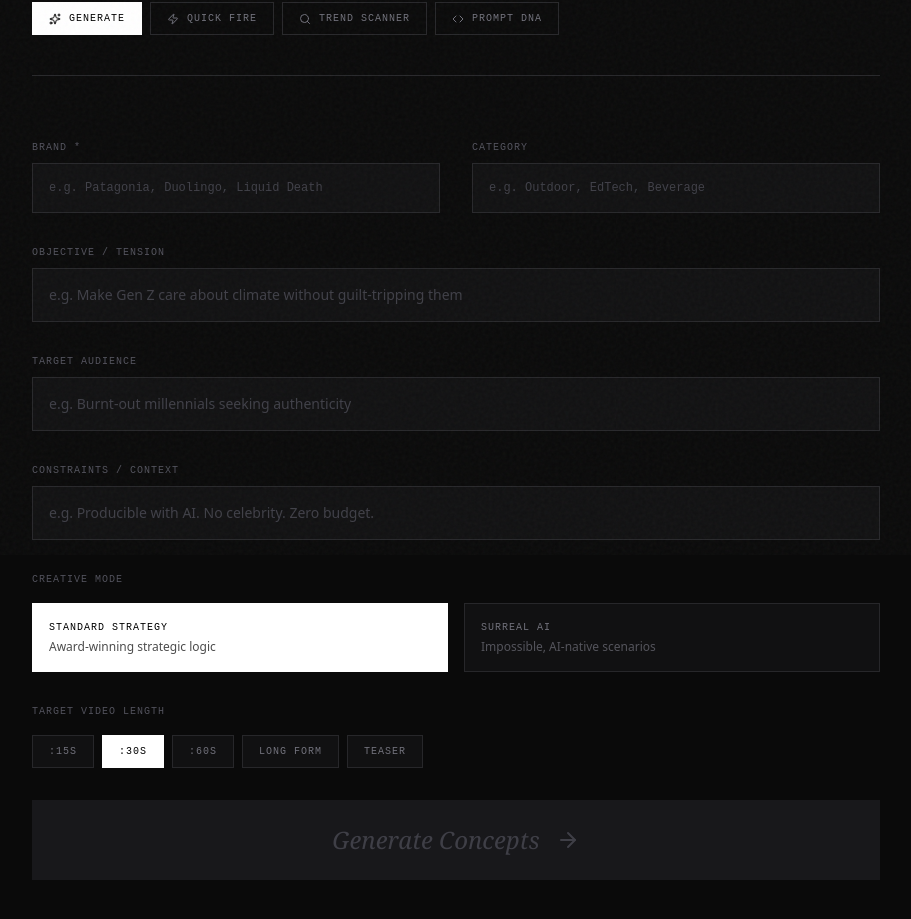
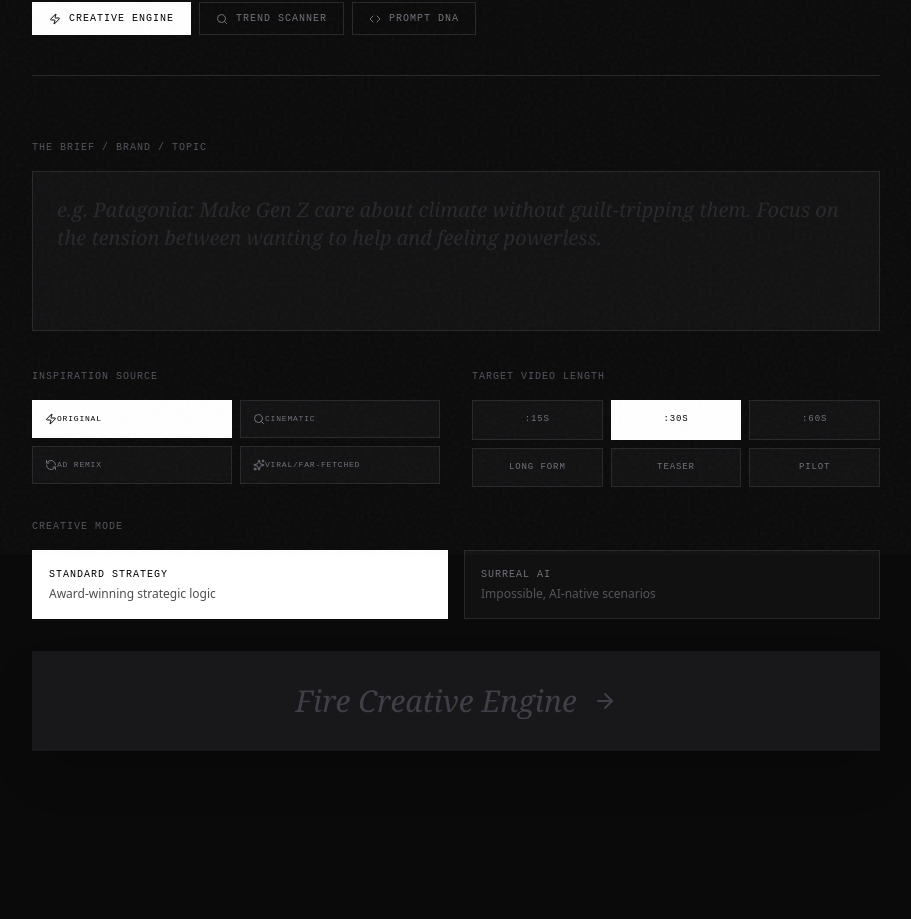
Before and after one commit to Nonfungiblefuturist/brief-machine, a React (Vite) app: page / in a window 1280 px wide. Shown: the part 245-1164 px from the top of the page, without its empty margins (184-1095 px from the left). After the commit the page ends 1076 px from the top, so only its background shows below. Built offline with nearby package versions, Linux system fonts and the light colour scheme.

Commit message:
feat: Add inspiration modes to concept generation
Introduces new "Inspiration Modes" to guide AI concept generation, allowing users to select stylistic or strategic approaches like Cinematic, Ad Remix, or Viral. This expands the creative possibilities beyond purely strategic logic.

```diff
--- a/src/App.tsx
+++ b/src/App.tsx
@@ -65,6 +65,12 @@ For each concept provide:
 4. CULTURAL HOOKS (based on current 2025-2026 landscape)
 Tag each concept with 2-3 specific and niche cultural currents that are highly relevant to the idea, in addition to broader ones. For each hook, provide a brief (1-2 sentence) justification for its inclusion, explaining how the concept resonates with that specific cultural undercurrent.
 
+INSPIRATION MODES:
+- ORIGINAL: Focus on pure strategic logic and human insight.
+- CINEMATIC / MOVIE STYLE: Draw inspiration from iconic film genres, directors (e.g., Wes Anderson, Nolan, Kubrick), or specific cinematic tropes. The concept should feel like a "pitch pilot" or a teaser for a larger narrative.
+- AD REMIX: Take inspiration from classic, award-winning ad campaigns (e.g., "Think Different", "Just Do It", "The Man Your Man Could Smell Like") and remix their core mechanics for the current brand and cultural context.
+- VIRAL / FAR-FETCHED: Cook up ideas that are intentionally provocative, surreal, or "too far" to be ignored. Focus on "viral-worthy" mechanics that demand attention through sheer audacity or experimental AI execution.
+
 RULES:
 - Never generate safe, obvious, or expected ideas
 - Never default to "emotional storytelling" as a concept — that's a TECHNIQUE, not an IDEA
@@ -104,19 +110,6 @@ For each trend, provide:
 - A "viral_concept" — A specific, high-impact idea for a video or stunt that leverages this trend. It should be designed for shareability.
 - A "video_hook" — A 3-second hook for social media (TikTok/Reels) to grab attention immediately.
 - A "ai_execution_methods" — Detail specific AI-driven methods (e.g., using specific tools like Midjourney, Runway, ElevenLabs) to execute the viral concept and video hook on a minimal budget.`;
-
-const QUICK_FIRE_PROMPT = `You are an elite creative director. You generate high-impact, one-line AI-native advertising ideas that are designed to go viral.
-
-The user has specified a target DURATION/FORMAT: {duration_context}
-
-Each idea must:
-- Be a single, provocative sentence.
-- Leverage AI-native surrealism or impossible scenarios.
-- Solve a cultural tension for the brand.
-- Be immediately "visualizable" in the mind.
-- Be specifically tailored to the requested DURATION/FORMAT (e.g., if it's 15s, it must be a quick punch; if it's a pitch pilot, it must feel like a world-building teaser).
-
-Format: A list of 5 one-line provocations.`;
 
 // --- Types ---
 
@@ -189,17 +182,12 @@ const RiskBadge = ({ level }: { level: 'safe' | 'brave' | 'dangerous' }) => {
 };
 
 export default function App() {
-  const [view, setView] = useState<"input" | "loading" | "results" | "trends" | "prompt" | "quickfire">("input");
+  const [view, setView] = useState<"input" | "loading" | "results" | "trends" | "prompt">("input");
   const [mode, setMode] = useState<"standard" | "surreal">("standard");
-  const [brand, setBrand] = useState("");
-  const [category, setCategory] = useState("");
-  const [objective, setObjective] = useState("");
-  const [audience, setAudience] = useState("");
-  const [constraint, setConstraint] = useState("");
+  const [briefInput, setBriefInput] = useState("");
   const [videoLength, setVideoLength] = useState<string>(":30s");
+  const [inspiration, setInspiration] = useState<"original" | "movie" | "ad" | "viral">("original");
   const [selectedConcepts, setSelectedConcepts] = useState<number[]>([]);
-  const [quickFireInput, setQuickFireInput] = useState("");
-  const [quickFireFormat, setQuickFireFormat] = useState("30s");
   const [quickFireResults, setQuickFireResults] = useState<string[]>([]);
   const [results, setResults] = useState<Results | null>(null);
   const [trends, setTrends] = useState<Trend[] | null>(null);
@@ -232,22 +220,25 @@ export default function App() {
   }, [view]);
 
   const generateConcepts = async () => {
-    if (!brand.trim()) return;
+    if (!briefInput.trim()) return;
     setError(null);
     setView("loading");
 
     try {
       const ai = new GoogleGenAI({ apiKey: process.env.GEMINI_API_KEY });
+
+      // Combined prompt for Strategic Foundation, 3 Deep Concepts, and 5 Quick Provocations
       const response = await ai.models.generateContent({
         model: "gemini-3.1-pro-preview",
-        contents: `Generate 3 award-caliber ad concepts for:
-BRAND: ${brand}
-CATEGORY: ${category || "Not specified"}
-OBJECTIVE: ${objective || "Brand fame / cultural relevance"}
-TARGET AUDIENCE: ${audience || "Culturally engaged 18-35"}
-CONSTRAINTS/CONTEXT: ${constraint || "None"}
+        contents: `USER BRIEF / INPUT: ${briefInput}
 TARGET VIDEO LENGTH: ${videoLength}
+INSPIRATION MODE: ${inspiration.toUpperCase()}
 MODE: ${mode === "surreal" ? "SURREAL AI (Impossible Scenarios)" : "STANDARD STRATEGY"}
+
+TASK:
+1. Parse the USER BRIEF to identify the BRAND, CATEGORY, and the core TENSION/INSIGHT.
+2. Generate 3 award-caliber ad concepts (Deep Concepts).
+3. Generate 5 high-impact, one-line "Quick Fire" provocations specifically tailored to the TARGET VIDEO LENGTH.
 
 Think D&AD. Think Cannes.`,
         config: {
@@ -260,6 +251,10 @@ Think D&AD. Think Cannes.`,
               category: { type: Type.STRING },
               tension: { type: Type.STRING },
               insight: { type: Type.STRING },
+              quick_fire: {
+                type: Type.ARRAY,
+                items: { type: Type.STRING }
+              },
               concepts: {
                 type: Type.ARRAY,
                 items: {
@@ -303,13 +298,14 @@ Think D&AD. Think Cannes.`,
                 }
               }
             },
-            required: ["brand", "category", "tension", "insight", "concepts"]
+            required: ["brand", "category", "tension", "insight", "concepts", "quick_fire"]
           }
         }
       });
 
       const parsed = JSON.parse(response.text || "{}");
       setResults(parsed);
+      setQuickFireResults(parsed.quick_fire || []);
       setExpandedConcept(0);
       setSelectedConcepts([]);
       setView("results");
@@ -579,42 +575,6 @@ Think D&AD. Think Cannes.`,
     }
   };
 
-  const generateQuickFire = async () => {
-    if (!quickFireInput.trim()) return;
-    setError(null);
-    setView("loading");
-
-    try {
-      const ai = new GoogleGenAI({ apiKey: process.env.GEMINI_API_KEY });
-      const response = await ai.models.generateContent({
-        model: "gemini-3.1-pro-preview",
-        contents: `Generate 5 one-line viral AI ad/video ideas for: ${quickFireInput}.
-        Target Format/Duration: ${quickFireFormat}`,
-        config: {
-          systemInstruction: QUICK_FIRE_PROMPT.replace("{duration_context}", quickFireFormat),
-          responseMimeType: "application/json",
-          responseSchema: {
-            type: Type.OBJECT,
-            properties: {
-              ideas: {
-                type: Type.ARRAY,
-                items: { type: Type.STRING }
-              }
-            },
-            required: ["ideas"]
-          }
-        }
-      });
-
-      const parsed = JSON.parse(response.text || "{}");
-      setQuickFireResults(parsed.ideas || []);
-      setView("quickfire");
-    } catch (e) {
-      console.error(e);
-      setError("Quick Fire failed. The creative sparks are damp.");
-      setView("input");
-    }
-  };
 
   return (
     <div className="min-h-screen relative overflow-x-hidden selection:bg-white selection:text-black">
@@ -647,8 +607,7 @@ Think D&AD. Think Cannes.`,
 
           <nav className="flex flex-wrap gap-2 mt-8">
             {[
-              { id: "input", label: "Generate", icon: Sparkles },
-              { id: "quickfire", label: "Quick Fire", icon: Zap },
+              { id: "input", label: "Creative Engine", icon: Zap },
               { id: "trends", label: "Trend Scanner", icon: Search, action: fetchTrends },
               { id: "prompt", label: "Prompt DNA", icon: Code },
             ].map((item) => (
@@ -688,89 +647,6 @@ Think D&AD. Think Cannes.`,
 
         {/* Views */}
         <main>
-          {/* QUICK FIRE VIEW */}
-          {view === "quickfire" && (
-            <motion.div
-              initial={{ opacity: 0 }}
-              animate={{ opacity: 1 }}
-              className="space-y-8"
-            >
-              <div className="bg-zinc-900/50 border border-zinc-800 p-8">
-                <div className="font-mono text-[10px] text-zinc-600 uppercase tracking-widest mb-6">
-                  Quick Fire Mode
-                </div>
-                <div className="space-y-6">
-                  <div className="flex gap-4">
-                    <input
-                      type="text"
-                      value={quickFireInput}
-                      onChange={(e) => setQuickFireInput(e.target.value)}
-                      placeholder="Enter brand or topic for instant AI ideas..."
-                      className="flex-1 bg-zinc-950 border border-zinc-800 px-4 py-3 text-sm text-zinc-200 outline-none focus:border-zinc-600 transition-colors"
-                    />
-                    <button
-                      onClick={generateQuickFire}
-                      className="bg-white text-black px-6 py-3 font-mono text-[10px] uppercase tracking-widest hover:bg-zinc-200 transition-colors"
-                    >
-                      Fire
-                    </button>
-                  </div>
-
-                  <div className="flex flex-wrap gap-2">
-                    {["15s", "30s", "1m", "2m", "Pitch Pilot / Teaser"].map((f) => (
-                      <button
-                        key={f}
-                        onClick={() => setQuickFireFormat(f)}
-                        className={cn(
-                          "px-3 py-1.5 font-mono text-[9px] uppercase tracking-widest border transition-all",
-                          quickFireFormat === f
-                            ? "bg-zinc-200 text-black border-zinc-200"
-                            : "bg-transparent text-zinc-500 border-zinc-800 hover:border-zinc-600"
-                        )}
-                      >
-                        {f}
-                      </button>
-                    ))}
-                  </div>
-                </div>
-              </div>
-
-              <div className="space-y-4">
-                {quickFireResults.map((idea, idx) => (
-                  <motion.div
-                    key={idx}
-                    initial={{ opacity: 0, x: -20 }}
-                    animate={{ opacity: 1, x: 0 }}
-                    transition={{ delay: idx * 0.1 }}
-                    className="bg-zinc-900/30 border border-zinc-800 p-6 flex gap-6 items-center group hover:border-zinc-700 transition-all"
-                  >
-                    <span className="font-mono text-[10px] text-zinc-700">0{idx + 1}</span>
-                    <p className="font-display italic text-xl text-white flex-1 leading-tight">
-                      {idea}
-                    </p>
-                    <button
-                      onClick={() => copyToClipboard(idea)}
-                      className="text-zinc-700 group-hover:text-zinc-400 transition-colors"
-                    >
-                      <Copy size={16} />
-                    </button>
-                  </motion.div>
-                ))}
-              </div>
-
-              {quickFireResults.length > 0 && (
-                <div className="flex justify-center">
-                  <button
-                    onClick={() => setView("input")}
-                    className="font-mono text-[10px] text-zinc-500 hover:text-white transition-colors"
-                  >
-                    Back to Full Brief
-                  </button>
-                </div>
-              )}
-            </motion.div>
-          )}
-
           {/* INPUT VIEW */}
           {view === "input" && (
             <motion.div
@@ -778,40 +654,71 @@ Think D&AD. Think Cannes.`,
               animate={{ opacity: 1 }}
               className="space-y-8"
             >
-              <div className="grid grid-cols-1 md:grid-cols-2 gap-8">
-                <InputGroup
-                  label="Brand *"
-                  placeholder="e.g. Patagonia, Duolingo, Liquid Death"
-                  value={brand}
-                  onChange={setBrand}
-                  mono
-                />
-                <InputGroup
-                  label="Category"
-                  placeholder="e.g. Outdoor, EdTech, Beverage"
-                  value={category}
-                  onChange={setCategory}
-                  mono
+              <div className="space-y-4">
+                <label className="font-mono text-[10px] text-zinc-600 uppercase tracking-widest block">
+                  The Brief / Brand / Topic
+                </label>
+                <textarea
+                  value={briefInput}
+                  onChange={(e) => setBriefInput(e.target.value)}
+                  placeholder="e.g. Patagonia: Make Gen Z care about climate without guilt-tripping them. Focus on the tension between wanting to help and feeling powerless."
+                  className="w-full bg-zinc-900/50 border border-zinc-800 px-6 py-6 text-xl font-display italic text-zinc-200 outline-none focus:border-zinc-600 transition-colors placeholder:text-zinc-800 min-h-[160px] resize-none"
                 />
               </div>
-              <InputGroup
-                label="Objective / Tension"
-                placeholder="e.g. Make Gen Z care about climate without guilt-tripping them"
-                value={objective}
-                onChange={setObjective}
-              />
-              <InputGroup
-                label="Target Audience"
-                placeholder="e.g. Burnt-out millennials seeking authenticity"
-                value={audience}
-                onChange={setAudience}
-              />
-              <InputGroup
-                label="Constraints / Context"
-                placeholder="e.g. Producible with AI. No celebrity. Zero budget."
-                value={constraint}
-                onChange={setConstraint}
-              />
+
+              <div className="grid grid-cols-1 md:grid-cols-2 gap-8">
+                <div className="space-y-4">
+                  <label className="font-mono text-[10px] text-zinc-600 uppercase tracking-widest block">
+                    Inspiration Source
+                  </label>
+                  <div className="grid grid-cols-2 gap-2">
+                    {[
+                      { id: "original", label: "Original", icon: <Zap size={12} /> },
+                      { id: "movie", label: "Cinematic", icon: <Search size={12} /> },
+                      { id: "ad", label: "Ad Remix", icon: <RefreshCcw size={12} /> },
+                      { id: "viral", label: "Viral/Far-fetched", icon: <Sparkles size={12} /> },
+                    ].map((i) => (
+                      <button
+                        key={i.id}
+                        onClick={() => setInspiration(i.id as any)}
+                        className={cn(
+                          "p-3 border text-left transition-all flex flex-col gap-2",
+                          inspiration === i.id
+                            ? "bg-white text-black border-white"
+                            : "bg-zinc-900/50 text-zinc-500 border-zinc-800 hover:border-zinc-700"
+                        )}
+                      >
+                        <div className="flex items-center justify-between">
+                          {i.icon}
+                          <div className="font-mono text-[8px] uppercase tracking-widest">{i.label}</div>
+                        </div>
+                      </button>
+                    ))}
+                  </div>
+                </div>
+
+                <div className="space-y-4">
+                  <label className="font-mono text-[10px] text-zinc-600 uppercase tracking-widest block">
+                    Target Video Length
+                  </label>
+                  <div className="grid grid-cols-3 gap-2">
+                    {[":15s", ":30s", ":60s", "Long Form", "Teaser", "Pilot"].map((l) => (
+                      <button
+                        key={l}
+                        onClick={() => setVideoLength(l)}
+                        className={cn(
+                          "px-3 py-3 font-mono text-[9px] uppercase tracking-widest border transition-all",
+                          videoLength === l
+                            ? "bg-white text-black border-white"
+                            : "bg-zinc-900/50 text-zinc-500 border-zinc-800 hover:border-zinc-700"
+                        )}
+                      >
+                        {l}
+                      </button>
+                    ))}
+                  </div>
+                </div>
+              </div>
 
               <div className="space-y-4">
                 <label className="font-mono text-[10px] text-zinc-600 uppercase tracking-widest block">
@@ -839,39 +746,17 @@ Think D&AD. Think Cannes.`,
                 </div>
               </div>
 
-              <div className="space-y-4">
-                <label className="font-mono text-[10px] text-zinc-600 uppercase tracking-widest block">
-                  Target Video Length
-                </label>
-                <div className="flex flex-wrap gap-2">
-                  {[":15s", ":30s", ":60s", "Long Form", "Teaser"].map((l) => (
-                    <button
-                      key={l}
-                      onClick={() => setVideoLength(l)}
-                      className={cn(
-                        "px-4 py-2 font-mono text-[10px] uppercase tracking-widest border transition-all",
-                        videoLength === l
-                          ? "bg-white text-black border-white"
-                          : "bg-zinc-900/50 text-zinc-500 border-zinc-800 hover:border-zinc-700"
-                      )}
-                    >
-                      {l}
-                    </button>
-                  ))}
-                </div>
-              </div>
-
               <button
                 onClick={generateConcepts}
-                disabled={!brand.trim()}
+                disabled={!briefInput.trim()}
                 className={cn(
-                  "w-full py-6 font-display italic text-2xl transition-all duration-500 flex items-center justify-center gap-4 group",
-                  brand.trim()
+                  "w-full py-8 font-display italic text-3xl transition-all duration-500 flex items-center justify-center gap-4 group shadow-2xl",
+                  briefInput.trim()
                     ? "bg-white text-black hover:bg-zinc-200"
                     : "bg-zinc-900 text-zinc-700 cursor-not-allowed"
                 )}
               >
-                Generate Concepts
+                Fire Creative Engine
                 <ArrowRight className="group-hover:translate-x-2 transition-transform" />
               </button>
             </motion.div>
@@ -930,6 +815,68 @@ Think D&AD. Think Cannes.`,
                   </div>
                 </div>
               </div>
+
+              {/* Quick Fire Provocations */}
+              {quickFireResults.length > 0 && (
+                <div className="space-y-4">
+                  <div className="font-mono text-[10px] text-zinc-600 uppercase tracking-widest">
+                    Quick Fire Provocations
+                  </div>
+                  <div className="grid grid-cols-1 gap-3">
+                    {quickFireResults.map((idea, idx) => (
+                      <motion.div
+                        key={idx}
+                        initial={{ opacity: 0, x: -20 }}
+                        animate={{ opacity: 1, x: 0 }}
+                        transition={{ delay: idx * 0.1 }}
+                        className="bg-zinc-900/30 border border-zinc-800 p-6 flex gap-6 items-center group hover:border-zinc-700 transition-all"
+                      >
+                        <span className="font-mono text-[10px] text-zinc-700">0{idx + 1}</span>
+                        <p className="font-display italic text-xl text-white flex-1 leading-tight">
+                          {idea}
+                        </p>
+                        <button
+                          onClick={() => copyToClipboard(idea)}
+                          className="text-zinc-600 group-hover:text-zinc-400 transition-colors"
+                        >
+                          <Copy size={16} />
+                        </button>
+                      </motion.div>
+                    ))}
+                  </div>
+                </div>
+              )}
+
+              {/* Quick Fire Provocations */}
+              {quickFireResults.length > 0 && (
+                <div className="space-y-4">
+                  <div className="font-mono text-[10px] text-zinc-600 uppercase tracking-widest">
+                    Quick Fire Provocations
+                  </div>
+                  <div className="grid grid-cols-1 gap-3">
+                    {quickFireResults.map((idea, idx) => (
+                      <motion.div
+                        key={idx}
+                        initial={{ opacity: 0, x: -20 }}
+                        animate={{ opacity: 1, x: 0 }}
+                        transition={{ delay: idx * 0.1 }}
+                        className="bg-zinc-900/30 border border-zinc-800 p-6 flex gap-6 items-center group hover:border-zinc-700 transition-all"
+                      >
+                        <span className="font-mono text-[10px] text-zinc-700">0{idx + 1}</span>
+                        <p className="font-display italic text-xl text-white flex-1 leading-tight">
+                          {idea}
+                        </p>
+                        <button
+                          onClick={() => copyToClipboard(idea)}
+                          className="text-zinc-600 group-hover:text-zinc-400 transition-colors"
+                        >
+                          <Copy size={16} />
+                        </button>
+                      </motion.div>
+                    ))}
+                  </div>
+                </div>
+              )}
 
               {/* Concepts List */}
               <div className="space-y-4">
@@ -1035,7 +982,7 @@ Think D&AD. Think Cannes.`,
                     animate={{ opacity: 1, x: 0 }}
                     transition={{ delay: idx * 0.1 }}
                     onClick={() => {
-                      setObjective(trend.brief_starter);
+                      setBriefInput(trend.brief_starter);
                       setView("input");
                     }}
                     className="group bg-zinc-900/30 border border-zinc-800 p-8 hover:border-zinc-600 transition-all cursor-pointer"
@@ -1104,25 +1051,6 @@ Think D&AD. Think Cannes.`,
 
 // --- Helper Components ---
 
-function InputGroup({ label, placeholder, value, onChange, mono }: { label: string; placeholder: string; value: string; onChange: (v: string) => void; mono?: boolean }) {
-  return (
-    <div className="space-y-2">
-      <label className="font-mono text-[10px] text-zinc-600 uppercase tracking-widest block">
-        {label}
-      </label>
-      <input
-        type="text"
-        value={value}
-        onChange={(e) => onChange(e.target.value)}
-        placeholder={placeholder}
-        className={cn(
-          "w-full bg-zinc-900/50 border border-zinc-800 px-4 py-4 text-zinc-200 outline-none focus:border-zinc-600 transition-colors placeholder:text-zinc-700",
-          mono ? "font-mono text-xs" : "text-sm"
-        )}
-      />
-    </div>
-  );
-}
 
 function ComparisonView({ concepts, onClose }: { concepts: Concept[]; onClose: () => void }) {
   return (
```
